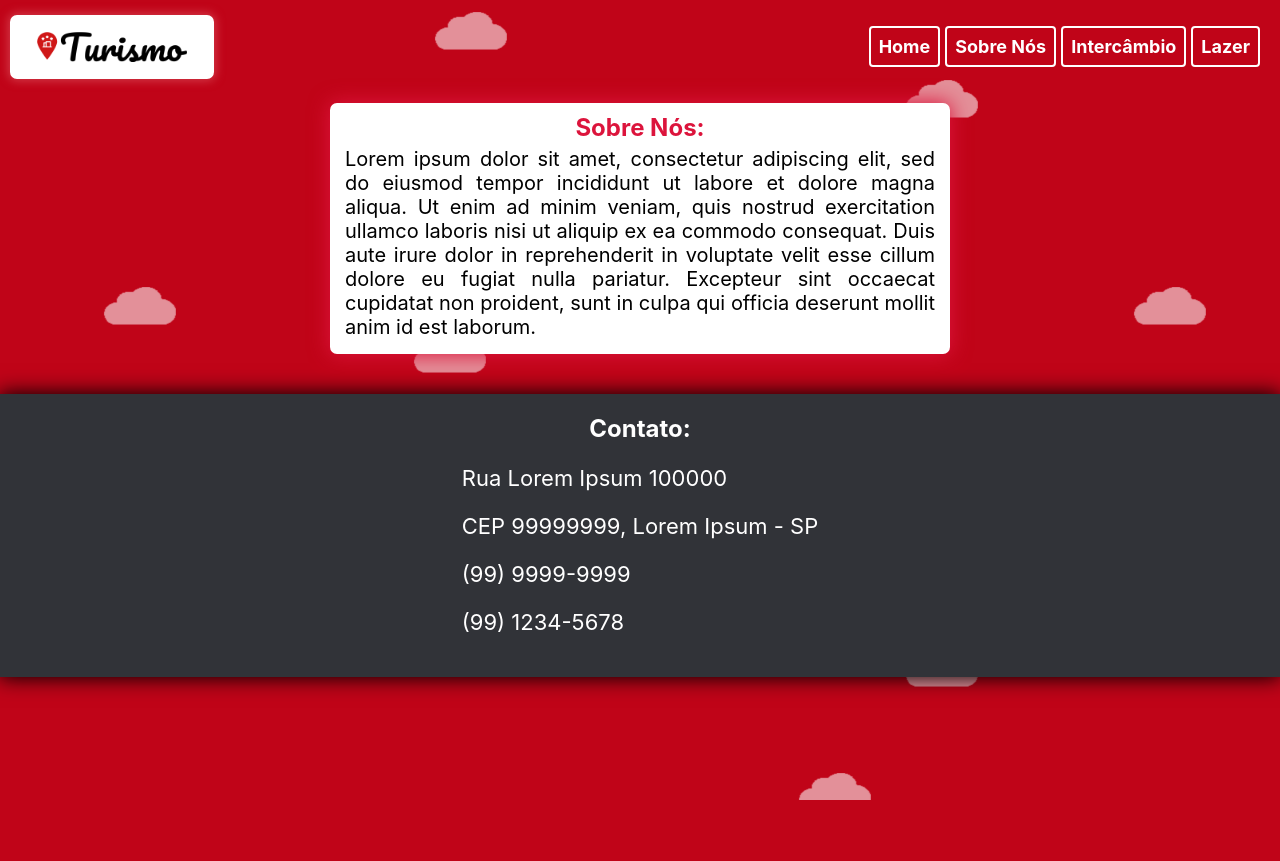
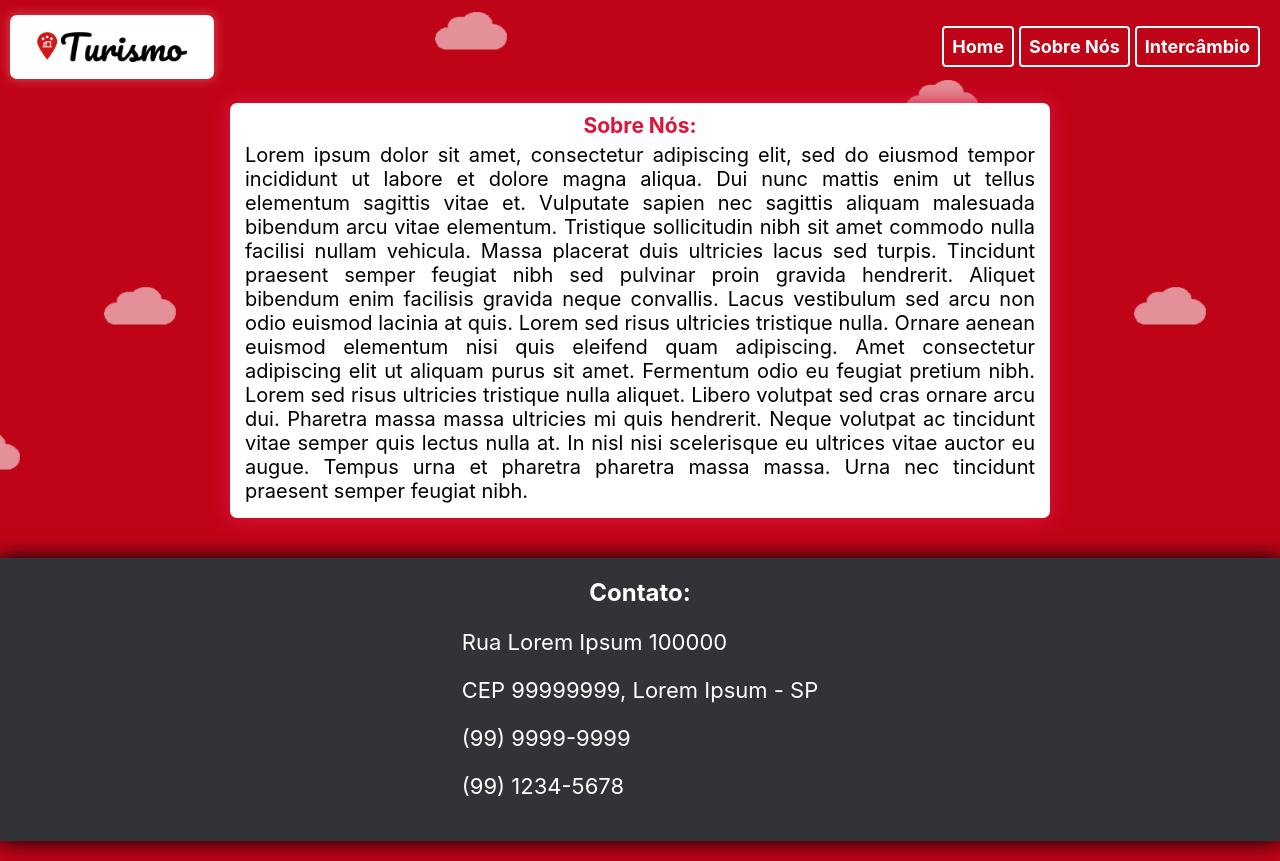
Before and after one commit to roberto-ng/site-de-turismo, a Next.js app: page /sobre-nos in a window 1280 px wide. Before the commit the page ends 800 px from the top, so only its background shows below. Built offline with nearby package versions, Linux system fonts and the light colour scheme.

Commit message:
Adicionar página sobre intercâmbio

```diff
--- a/components/Layout.tsx
+++ b/components/Layout.tsx
@@ -21,11 +21,7 @@ const menuItens = [
     },
     {
         texto: 'Intercâmbio',
-        link: '#',
-    },
-    {
-        texto: 'Lazer',
-        link: '#',
+        link: '/intercambio',
     },
 ];
 
--- a/pages/sobre-nos.tsx
+++ b/pages/sobre-nos.tsx
@@ -6,13 +6,7 @@ export default function SobreNos() {
             <div className={styles.retangulo}>
                 <h2 className={styles.titulo}>Sobre Nós:</h2>
                 <p>
-                    Lorem ipsum dolor sit amet, consectetur adipiscing elit,
-                    sed do eiusmod tempor incididunt ut labore et dolore magna aliqua.
-                    Ut enim ad minim veniam, quis nostrud exercitation ullamco laboris nisi
-                    ut aliquip ex ea commodo consequat. Duis aute irure dolor in reprehenderit
-                    in voluptate velit esse cillum dolore eu fugiat nulla pariatur.
-                    Excepteur sint occaecat cupidatat non proident, sunt in culpa qui officia
-                    deserunt mollit anim id est laborum.
+                    Lorem ipsum dolor sit amet, consectetur adipiscing elit, sed do eiusmod tempor incididunt ut labore et dolore magna aliqua. Dui nunc mattis enim ut tellus elementum sagittis vitae et. Vulputate sapien nec sagittis aliquam malesuada bibendum arcu vitae elementum. Tristique sollicitudin nibh sit amet commodo nulla facilisi nullam vehicula. Massa placerat duis ultricies lacus sed turpis. Tincidunt praesent semper feugiat nibh sed pulvinar proin gravida hendrerit. Aliquet bibendum enim facilisis gravida neque convallis. Lacus vestibulum sed arcu non odio euismod lacinia at quis. Lorem sed risus ultricies tristique nulla. Ornare aenean euismod elementum nisi quis eleifend quam adipiscing. Amet consectetur adipiscing elit ut aliquam purus sit amet. Fermentum odio eu feugiat pretium nibh. Lorem sed risus ultricies tristique nulla aliquet. Libero volutpat sed cras ornare arcu dui. Pharetra massa massa ultricies mi quis hendrerit. Neque volutpat ac tincidunt vitae semper quis lectus nulla at. In nisl nisi scelerisque eu ultrices vitae auctor eu augue. Tempus urna et pharetra pharetra massa massa. Urna nec tincidunt praesent semper feugiat nibh.
                 </p>
             </div>
         </div>
--- a/styles/SobreNos.module.css
+++ b/styles/SobreNos.module.css
@@ -7,16 +7,17 @@
 .titulo {
   color: crimson;
   margin: 0px;
+  font-size: 21px;
+  text-align: center;
 }
 
 .retangulo {
-  max-width: 600px;
+  max-width: 800px;
+  min-width: 400px;
   color: black;
   background-color: white;
   display: flex;
   flex-direction: column;
-  align-items: center;
-  justify-content: center;
   border-radius: 7px;
   margin: 10px;
   padding: 10px;
@@ -27,4 +28,20 @@
   font-size: 20px;
   text-align: justify;
   margin: 5px;
+  overflow-wrap: break-word;
 }
+
+@media screen and (max-width: 500px) {
+  .retangulo {
+    min-width: unset;
+    max-width: unset;
+    width: 90%;
+    height: unset;
+  }
+}
+
+@media screen and (max-width: 350px) {
+  .retangulo p {
+    text-align: start;
+  }
+}
```
Also changed, not shown: pages/intercambio.tsx (added, +17 -0 lines).
